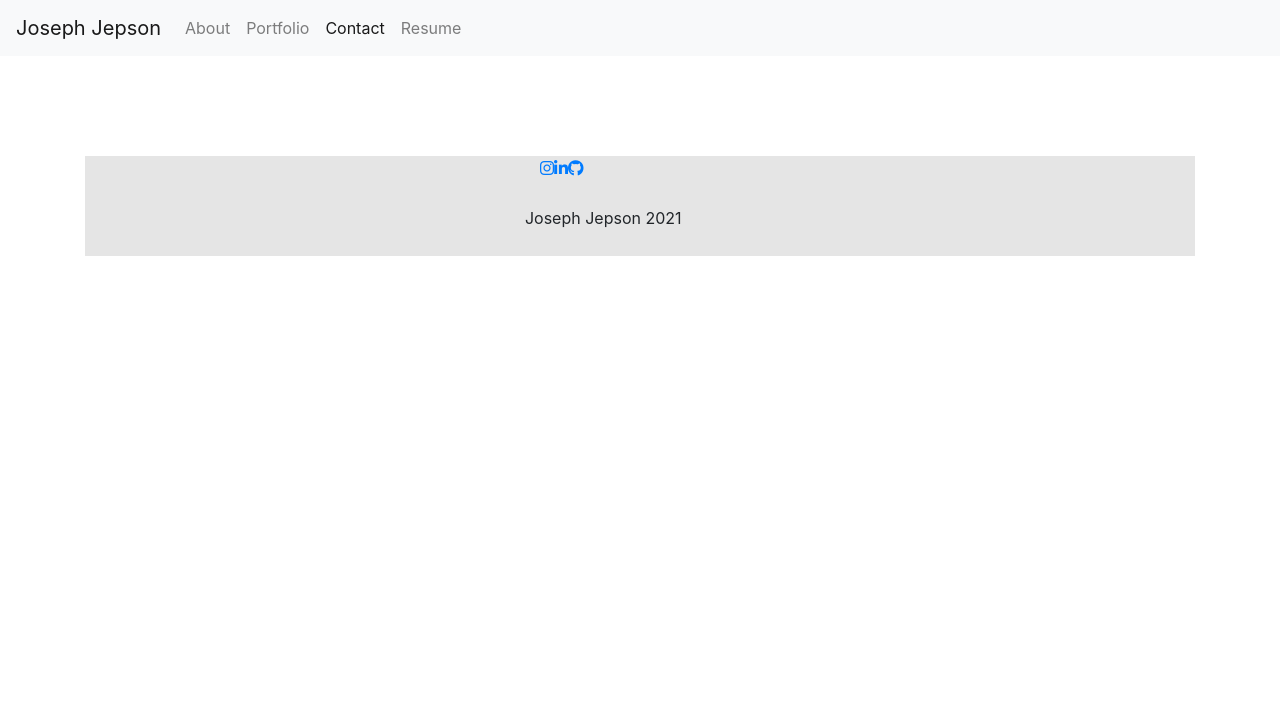
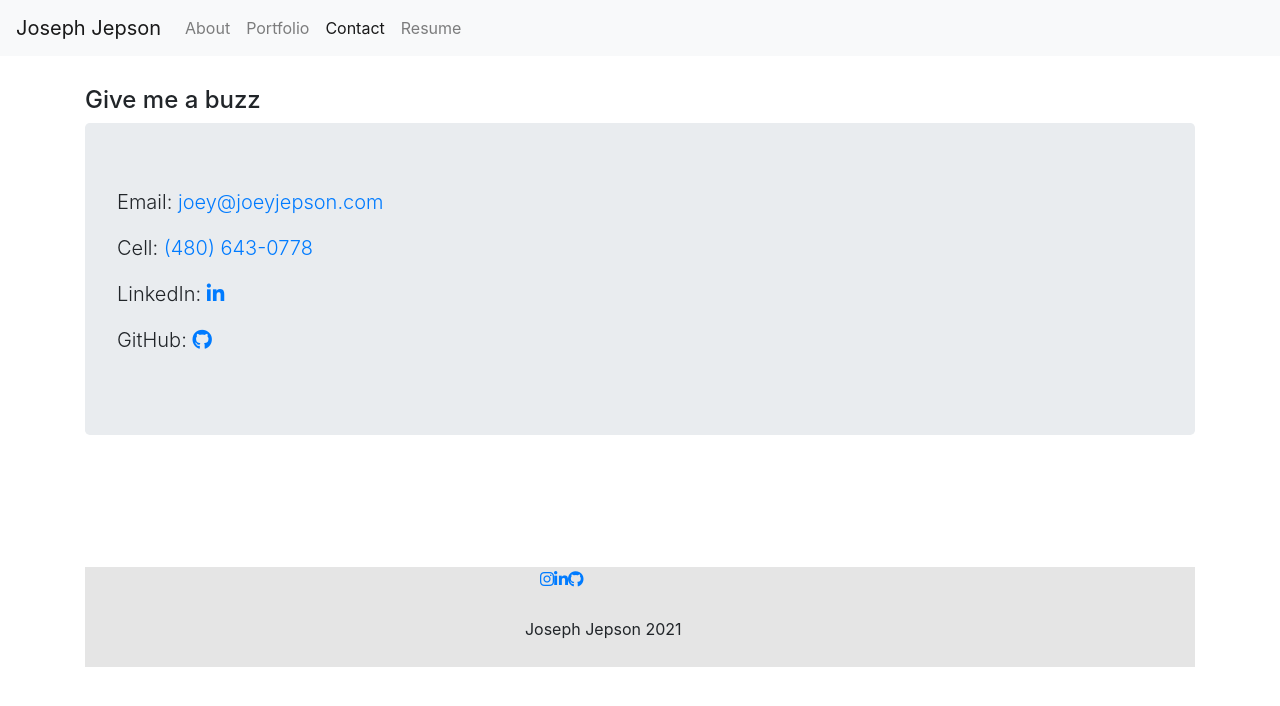
Before and after one commit to alligatormonday/react_portfolio, a React (Create React App) app: page /contact in a window 1280 px wide. Shown: the top 706 px of the page. Built offline with nearby package versions, Linux system fonts and the light colour scheme.

Commit message:
added styling to Contact page.

```diff
--- a/package.json
+++ b/package.json
@@ -8,6 +8,7 @@
     "@testing-library/user-event": "^12.6.0",
     "bootstrap": "^4.5.3",
     "react": "^17.0.1",
+    "react-bootstrap": "^1.4.3",
     "react-dom": "^17.0.1",
     "react-router-dom": "^5.2.0",
     "react-scripts": "4.0.1",
--- a/src/pages/Contact.js
+++ b/src/pages/Contact.js
@@ -1,13 +1,39 @@
 import Container from "../components/Container";
 import Row from "../components/Row";
 import Col from "../components/Col";
+import Jumbotron from 'react-bootstrap/Jumbotron'
 
 
 function Contact() {
     return (
         <div>
-            <Container>
+            <Container style={{ marginTop: 30 }}>
+                <Row>
+                    <Col size="md-12">
+                        <h4>Give me a buzz</h4>
+                    </Col>
+                </Row>
+                <Jumbotron>
+                    <Row>
+                        <Col size="md-12">
+                            <p class="lead social">Email: <a href="mailto:joey@joeyjepson.com" rel="noreferrer" target="_blank" type="btn">joey@joeyjepson.com</a>
+                            </p>
 
+                            <p class="lead social">Cell: <a href="tel:480-643-0778" rel="noreferrer" target="_blank" type="btn">(480) 643-0778</a>
+                            </p>
+
+                            <p class="lead social">LinkedIn: <a href="https://www.linkedin.com/in/josephjepson/" rel="noreferrer" target="_blank" type="btn">
+                                <i class="fab fa-linkedin-in"></i>
+                            </a>
+                            </p>
+
+                            <p class="lead social">GitHub: <a href="https://github.com/alligatormonday" rel="noreferrer" target="_blank" type="btn">
+                                <i class="fab fa-github"></i>
+                            </a>
+                            </p>
+                        </Col>
+                    </Row>
+                </Jumbotron>
             </Container>
         </div>
 
```
Also changed, not shown: 1 other file (tests, documents, lock files or other folders).
